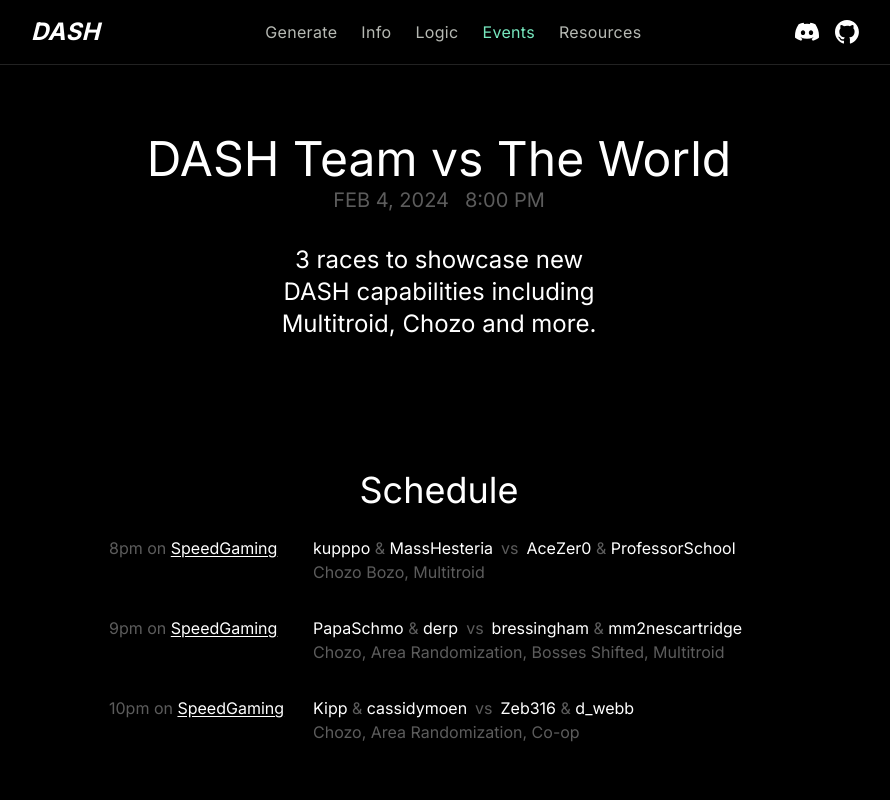
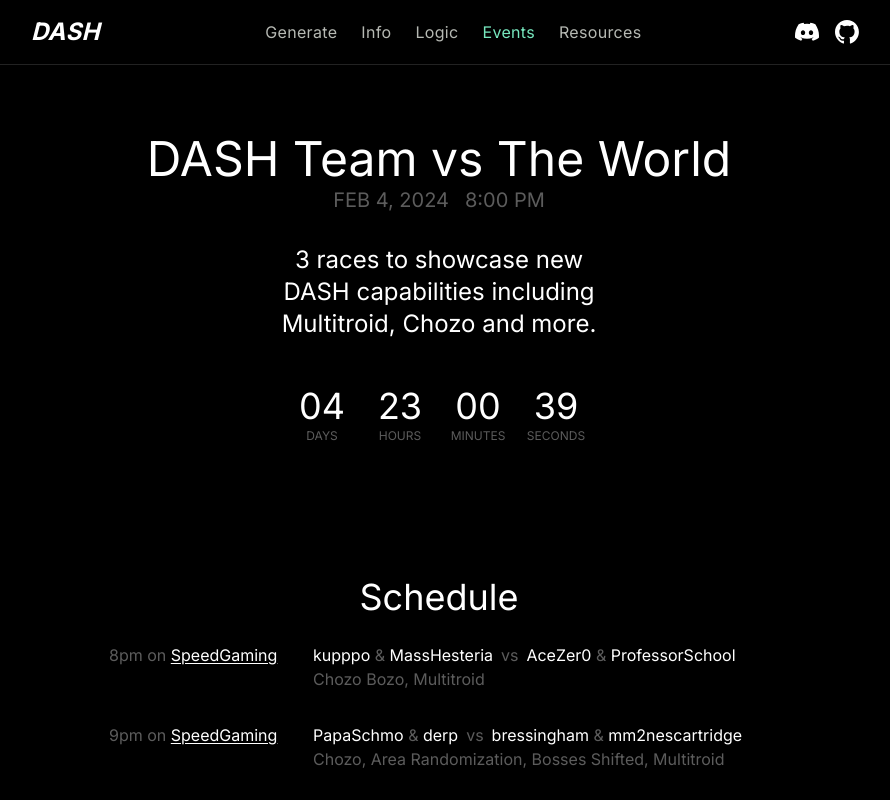
Before and after one commit to dashrando/dash-randomizer, a Next.js app in the folder apps/web/: page /events/vs-world in a window 1280 px wide. Shown: the whole page, without its empty margins (201-1091 px from the left). Built offline with nearby package versions, Linux system fonts and the light colour scheme.

Commit message:
countdown component

```diff
--- /dev/null
+++ b/apps/web/app/events/vs-world/countdown.module.css
@@ -0,0 +1,46 @@
+.numbers {
+  display: flex;
+  justify-content: center;
+  color: var(--color-highlight);
+  font-size: 36px;
+  line-height: 36px;
+  font-weight: 400;
+}
+
+.number {
+  animation: move-up 0.4s ease-in-out;
+  position: relative;
+  display: block;
+  transition: transform 0.4s ease-in-out, opacity 0.4s ease-in-out;
+}
+
+.label {
+  text-transform: uppercase;
+  font-weight: 400;
+  font-size: 12px;
+  display: flex;
+  justify-content: center;
+  gap: var(--spacer-4x);
+  color: var(--color-muted);
+  margin: var(--spacer) 0;
+}
+
+.countdown_unit {
+  display: flex;
+  flex-direction: column;
+  width: 70px;
+  text-align: center;
+}
+
+.wrapper {
+  display: flex;
+  flex-direction: row;
+  gap: var(--spacer-2x);
+  justify-content: center;
+  margin: var(--spacer-12x) 0;
+}
+
+@keyframes move-up {
+  0% { opacity: 0; }
+  100% { opacity: 1; }
+}
--- /dev/null
+++ b/apps/web/app/events/vs-world/countdown.tsx
@@ -0,0 +1,59 @@
+'use client'
+
+import { useState, useEffect } from 'react'
+import styles from './countdown.module.css'
+
+const Number = ({ children }: React.PropsWithChildren) => (
+  <span className={styles.number} suppressHydrationWarning>{children}</span>
+)
+
+export default function Countdown({ launchTime } : { launchTime: Date }) {
+  const [timeLeft, setTimeLeft] = useState<Date>(new Date())
+
+  useEffect(() => {
+    const interval = setInterval(() => {
+      const now = new Date()
+      setTimeLeft(now)
+    }, 1000);
+
+    return () => clearInterval(interval);
+  }, [])
+
+  const days = Math.floor((launchTime.getTime() - timeLeft.getTime()) / (1000 * 60 * 60 * 24)).toString().padStart(2, '0').split('')
+  const hours = Math.floor((launchTime.getTime() - timeLeft.getTime()) / (1000 * 60 * 60) % 24).toString().padStart(2, '0').split('')
+  const minutes = Math.floor((launchTime.getTime() - timeLeft.getTime()) / (1000 * 60) % 60).toString().padStart(2, '0').split('')
+  const seconds = Math.floor((launchTime.getTime() - timeLeft.getTime()) / (1000) % 60).toString().padStart(2, '0').split('')
+
+  return (
+    <div className={styles.wrapper}>
+      <div className={styles.countdown_unit}>
+        <div className={styles.numbers}>
+          <Number>{days[0]}</Number>
+          <Number>{days[1]}</Number>
+        </div>
+        <div className={styles.label}>Days</div>
+      </div>
+      <div className={styles.countdown_unit}>
+        <div className={styles.numbers}>
+          <Number>{hours[0]}</Number>
+          <Number>{hours[1]}</Number>
+        </div>
+        <div className={styles.label}>Hours</div>
+      </div>
+      <div className={styles.countdown_unit}>
+        <div className={styles.numbers}>
+          <Number>{minutes[0]}</Number>
+          <Number>{minutes[1]}</Number>
+        </div>
+        <div className={styles.label}>Minutes</div>
+      </div>
+      <div className={styles.countdown_unit}>
+        <div className={styles.numbers}>
+          <Number>{seconds[0]}</Number>
+          <Number>{seconds[1]}</Number>
+        </div>
+        <div className={styles.label}>Seconds</div>
+      </div>
+    </div>
+  )
+}
--- a/apps/web/app/events/vs-world/page.tsx
+++ b/apps/web/app/events/vs-world/page.tsx
@@ -1,5 +1,6 @@
 import { Wrapper } from '@/app/components/wrapper'
 import Time from './time'
+import Countdown from './countdown'
 import styles from './event.module.css'
 import { PropsWithChildren } from 'react'
 
@@ -27,6 +28,7 @@ export default function TournamentPage() {
             3 races to showcase new DASH capabilities including Multitroid, Chozo and more.
           </h2>
         </div>
+        <Countdown launchTime={START_TIME} />
         <div style={{ margin: 'var(--spacer-32x) 0 var(--spacer-12x)'}}>
           <h3 className={styles.scheduleTitle}>Schedule</h3>
           <ul className={styles.gamesList}>
```
